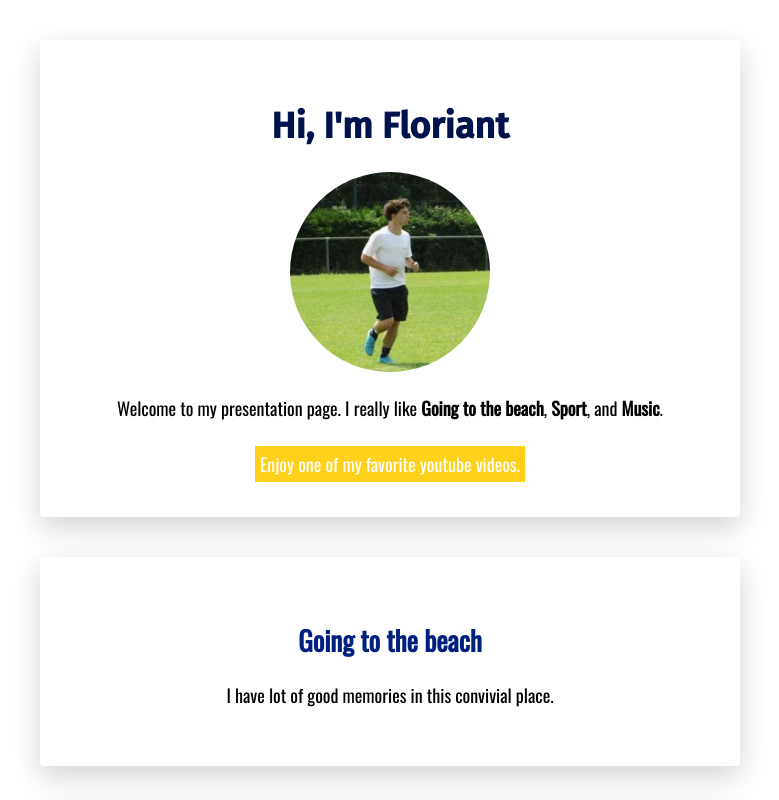
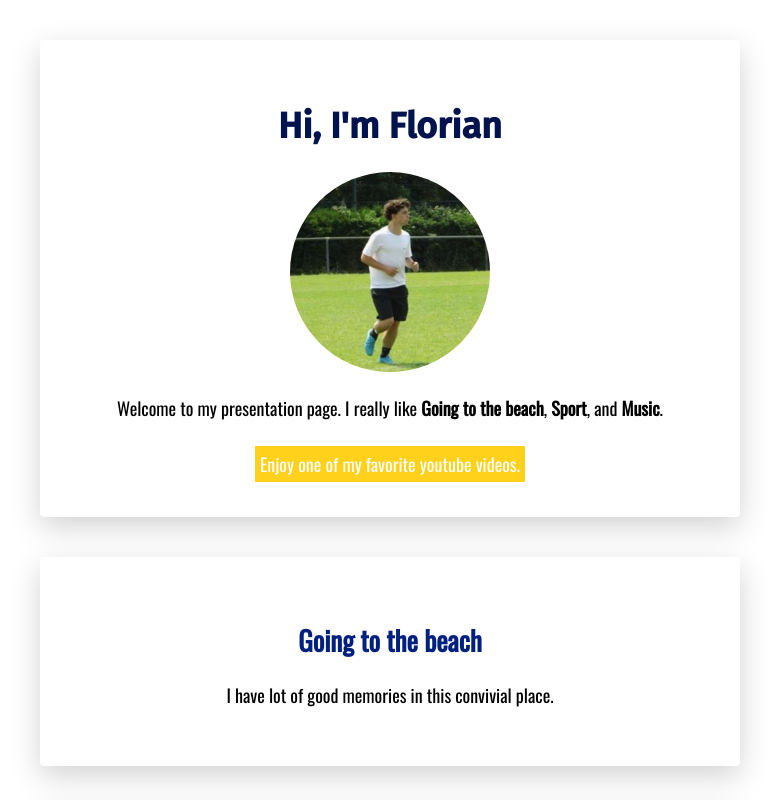
Before and after one commit to flo-wagon/my-profile, a plain HTML site: page index.html in a window 1280 px wide. Shown: the top 800 px of the page, without its empty margins (250-1029 px from the left). Drawn offline with nearby package versions, Linux system fonts and the light colour scheme.

Commit message:
Update index.html

```diff
--- a/index.html
+++ b/index.html
@@ -2,8 +2,8 @@
 <html>
 	<head>
 		<meta charset="utf-8">
-		<title>Floriant Darsy's profile page</title>
-		<meta name="description" content="Page de Floriant Darsy pour le projet Le Wagon de l'IÉSEG">
+		<title>Florian Darsy's profile page</title>
+		<meta name="description" content="Page de Florian Darsy pour le projet Le Wagon de l'IÉSEG">
 		<script src="https://kit.fontawesome.com/8ede9c503a.js" crossorigin="anonymous"></script>
 		<link rel="stylesheet" type="text/css" href="style.css">
 		<link href="https://fonts.googleapis.com/css2?family=Fira+Sans:wght@500&family=Oswald&display=swap" rel="stylesheet">
@@ -12,7 +12,7 @@
 	<body>
 		<div class="container">
 			<div class="card-white" id="introduction">
-				<h1>Hi, I'm Floriant</h1>
+				<h1>Hi, I'm Florian</h1>
 				<img src="images/profile.jpg" alt="Photo de profile" class="img-circle">
 				<p>
 					Welcome to my presentation page. I really like <b>Going to the beach</b>, <b>Sport</b>, and <b>Music</b>.
```
